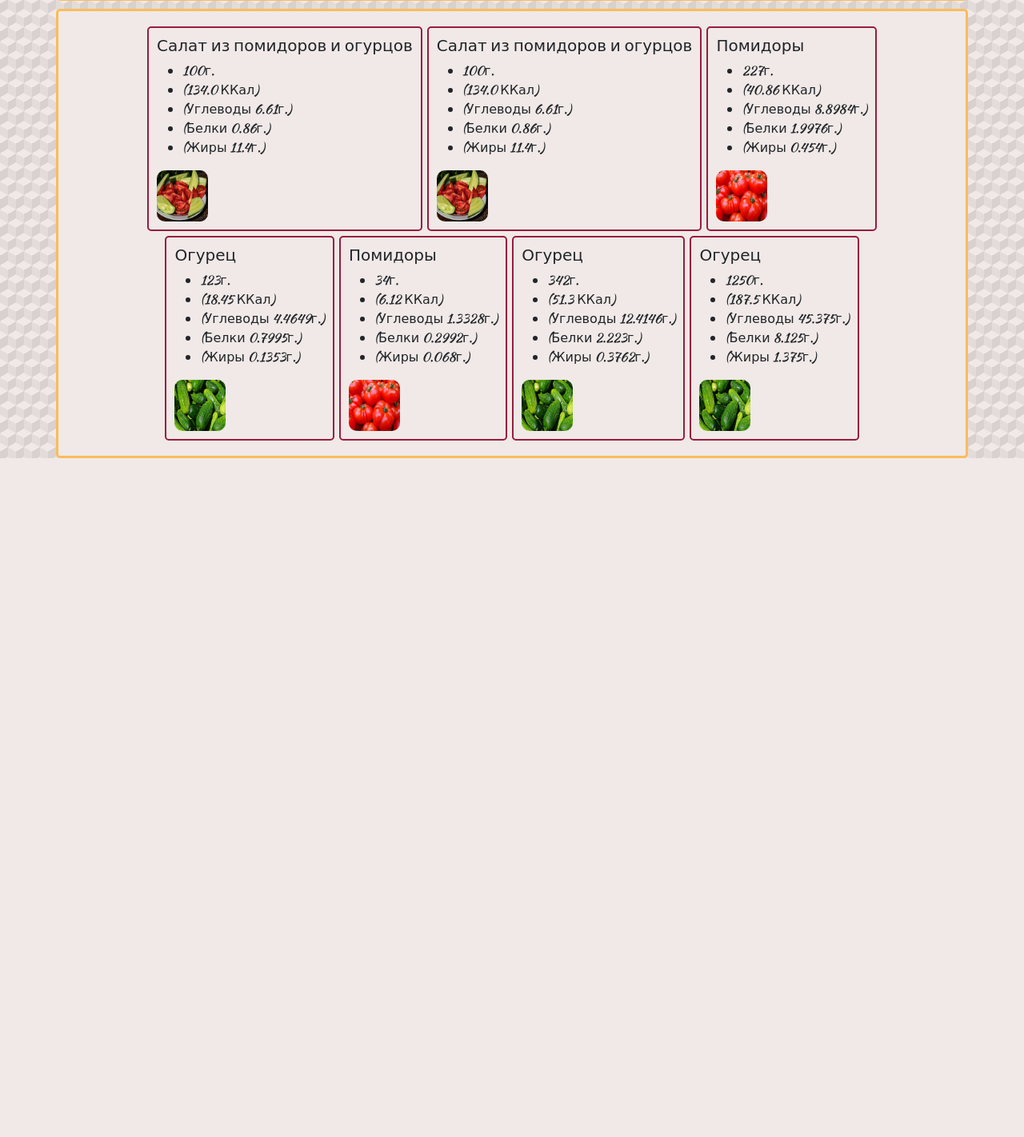
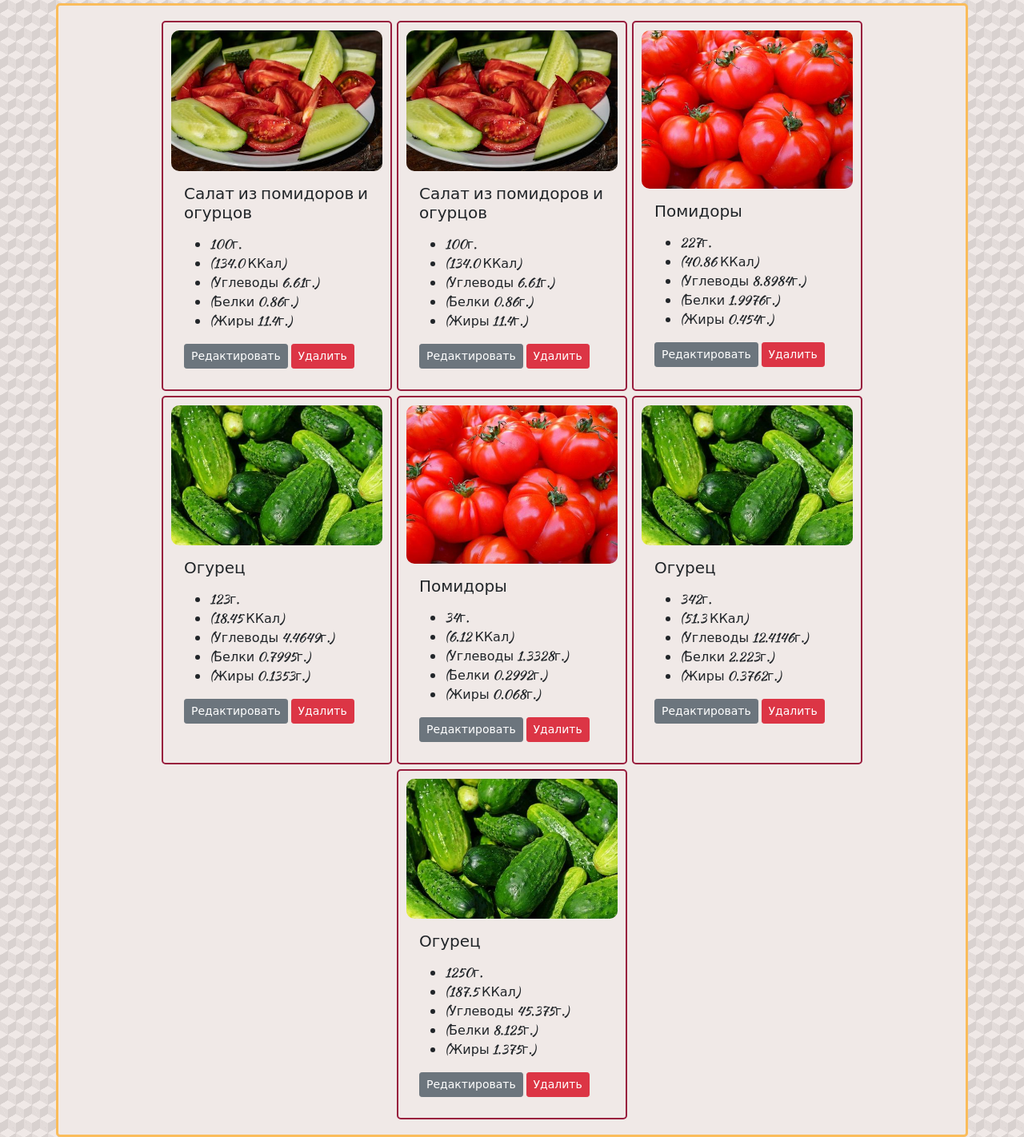
Before and after one commit to Mikrikle/smartfood, a Django app: page /smartfood/u/ in a window 1280 px wide. Shown: the part 316-1738 px from the top of the page at 80% size. Before the commit the page ends 889 px from the top, so only its background shows below. Run offline with Django 3.2, Linux system fonts and the light colour scheme; a user stored in the database is signed in; data comes from the database, SQL or seed files in the repository; some libraries are stand-ins or nearby versions.

Commit message:
Update info.html

```diff
--- a/siteapp/templates/info.html
+++ b/siteapp/templates/info.html
@@ -21,9 +21,12 @@
           ['Углеводы {{ count_values.nCarbohydrates }}г', {{ count_values.nCarbohydrates }}],
         ]);
 
-        var options = {'title':'',
+        var options = {
+          'title':'',
                        'width':400,
-                       'height':300};
+                       'height':300,
+                       backgroundColor: '#F0E9E7',
+                      };
 
         var chart = new google.visualization.PieChart(document.getElementById('chart_div'));
         chart.draw(data, options);
@@ -46,12 +49,17 @@
 
 
 {% block body %}
-  <div id="chart_div" class="container text-center"></div>
+  <div id="chart_div" class="container d-flex justify-content-center"></div>
 
   <div class="container d-flex p-2 bd-highlight flex-wrap justify-content-center col py-3 px-lg-5">
   {% for data in information %}
-  <div class="fooditem infooditem gap-3">
-    <h5> {{data.food.name}}</h5>
+
+
+  <div class="fooditem infooditem card" style="width: 18rem;">
+    <img class="card-img-top img" src="{{data.food.img.url}}" alt={{data.food.name}}>
+    <div class="card-body">
+      <h5 class="card-title">{{data.food.name}}</h5>
+      <p class="card-text">
         <ul>
           <li>{{data.weight}}г.</li>
           <li>({{data.food.calories }} ККал)</li>
@@ -59,7 +67,10 @@
           <li>(Белки {{data.food.proteins}}г.)</li>
           <li>(Жиры {{data.food.fats}}г.)</li>
       </ul>
-    <img class="img" src="{{data.food.img.url}}" alt={{data.food.name}} width="64" height="64">
+      </p>
+      <a href="#" class="btn btn-secondary  btn-sm">Редактировать</a>
+      <a href="#" class="btn btn-danger  btn-sm">Удалить</a>
+    </div>
   </div>
 
   {% endfor %}
```
Lines whose indentation alone changed are shown as unchanged.
